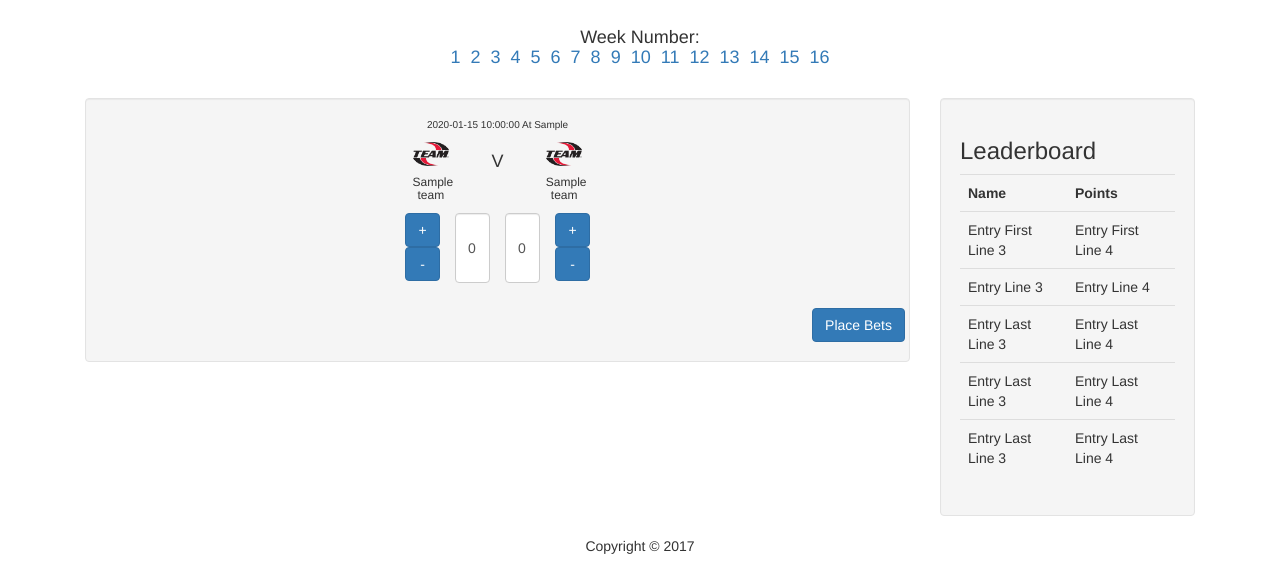
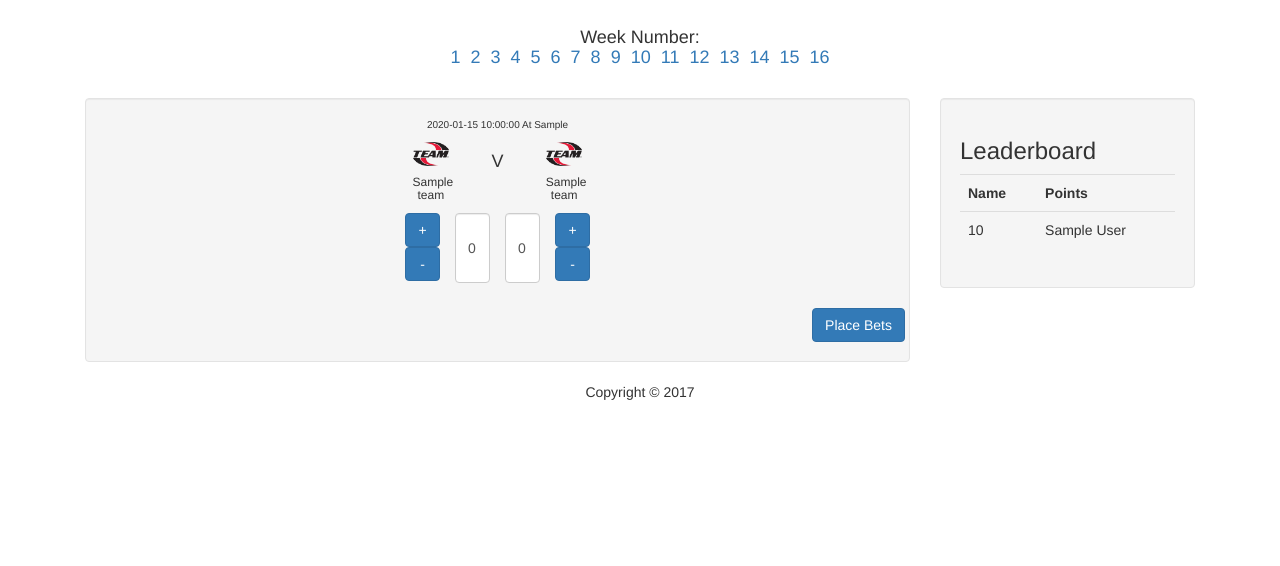
Before and after one commit to MattBarcroft/Total-Touchdowns, a PHP site: page / in a window 1280 px wide. Shown: the part 251-817 px from the top of the page. After the commit the page ends 651 px from the top, so only its background shows below. Run offline with PHP 8.4, Linux system fonts and the light colour scheme; tables that the repository leaves empty hold one stand-in row (values such as "Sample post"); some libraries are stand-ins or nearby versions.

Commit message:
added leaderboard logic

```diff
--- a/includes/homeLeaderboard.php
+++ b/includes/homeLeaderboard.php
@@ -5,25 +5,15 @@
     <th>Name</th>
     <th>Points</th>
   </tr>
-  <tr>
-    <td>Entry First Line 3</td>
-    <td>Entry First Line 4</td>
-  </tr>
-  <tr>
-    <td>Entry Line 3</td>
-    <td>Entry Line 4</td>
-  </tr>
-  <tr>
-    <td>Entry Last Line 3</td>
-    <td>Entry Last Line 4</td>
-  </tr>
-  <tr>
-    <td>Entry Last Line 3</td>
-    <td>Entry Last Line 4</td>
-  </tr>
-  <tr>
-    <td>Entry Last Line 3</td>
-    <td>Entry Last Line 4</td>
-  </tr>
+  <?php
+    $leaderboardFactory = new leaderboardFactory();
+    $rows = $leaderboardFactory->get_top_10_leaderboard();
+    foreach ($rows as $row) {
+        echo "<tr><td>".$row['totalpoints']."</td>";
+        echo "<td>".$row['firstname']." ".$row['lastname']."</td>";
+        echo "<tr>";
+    }
+
+?>
 </table>
 </div>
--- a/model/factories/gamesFactory.php
+++ b/model/factories/gamesFactory.php
@@ -59,16 +59,14 @@ class gamesFactory
     }
 
     public function delete_game($game_id)
+    {
+        $pdo = get_db();
 
-    {
-          $pdo = get_db();
-
-          $r = $pdo->prepare("
+        $r = $pdo->prepare("
           DELETE FROM TotalTouchdownsDB.Games
           WHERE game_id = :game_id");
 
-          $r->execute(array(':game_id' => $game_id));
-
+        $r->execute(array(':game_id' => $game_id));
     }
 
     public function select_single_game($game_id)
--- /dev/null
+++ b/model/factories/leaderboardFactory.php
@@ -0,0 +1,21 @@
+<?php
+class leaderboardFactory
+{
+    public function get_top_10_leaderboard()
+    {
+        $pdo = get_db();
+
+        $r = $pdo->prepare("
+    SELECT usr.firstname, usr.lastname, SUM(sel.pointsawarded) as totalpoints FROM TotalTouchdownsDB.Selections sel
+    JOIN TotalTouchdownsDB.Bets bet
+    ON bet.bet_id = sel.bet_id
+    JOIN TotalTouchdownsDB.Users usr
+    ON bet.user_id = usr.user_id
+    GROUP BY usr.firstname, usr.lastname
+    ORDER BY SUM(sel.pointsawarded) DESC
+");
+
+        $r->execute();
+        return $r;
+    }
+}
```
Also changed, not shown: model/factories/selectionsFactory.php (deleted, +0 -7 lines).
